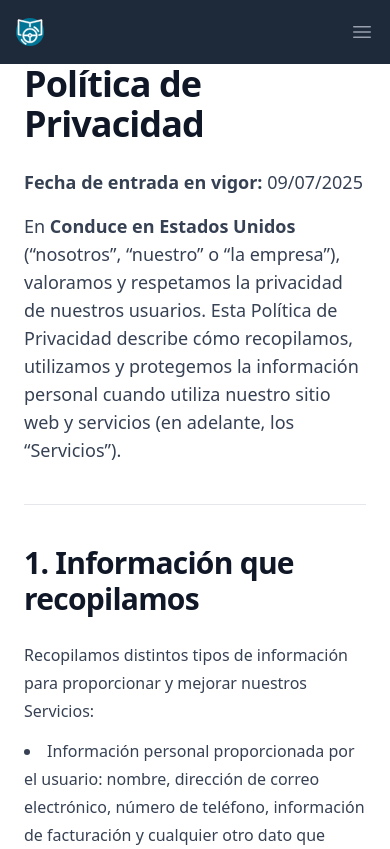
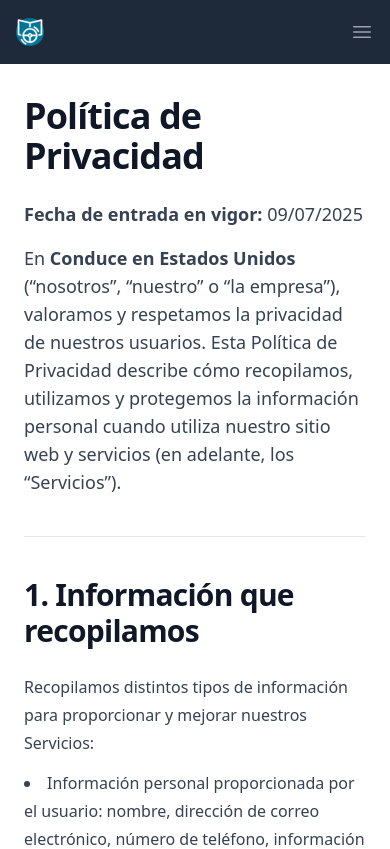
Before and after one commit to psegurap/us-driving-practice-test, a Next.js app: page /privacidad in a window 390 px wide. Shown: the top 849 px of the page. Built offline with nearby package versions, Linux system fonts and the light colour scheme.

Commit message:
fix privacy padding

```diff
--- a/src/components/privacy/PrivacyPage.js
+++ b/src/components/privacy/PrivacyPage.js
@@ -1,8 +1,8 @@
-'use client'
+"use client";
 
 export default function PrivacyPage() {
     return (
-        <div className="bg-white px-6 sm:py-20 lg:px-8 dark:bg-gray-900">
+        <div className="bg-white px-6 py-8 sm:py-20 lg:px-8 dark:bg-gray-900">
             <div className="mx-auto max-w-5xl text-base/7 text-gray-700 dark:text-gray-300">
                 <h1 className="text-4xl text-gray-900 font-semibold text-pretty tracking-tight sm:text-5xl dark:text-white">
                     Política de Privacidad
```
